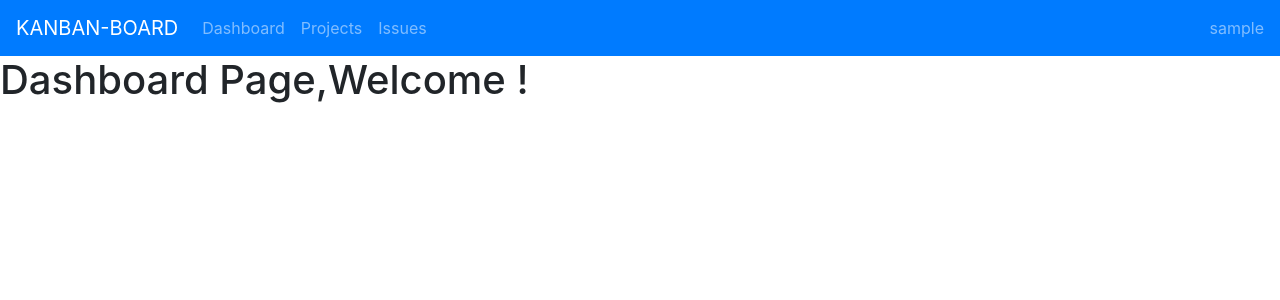
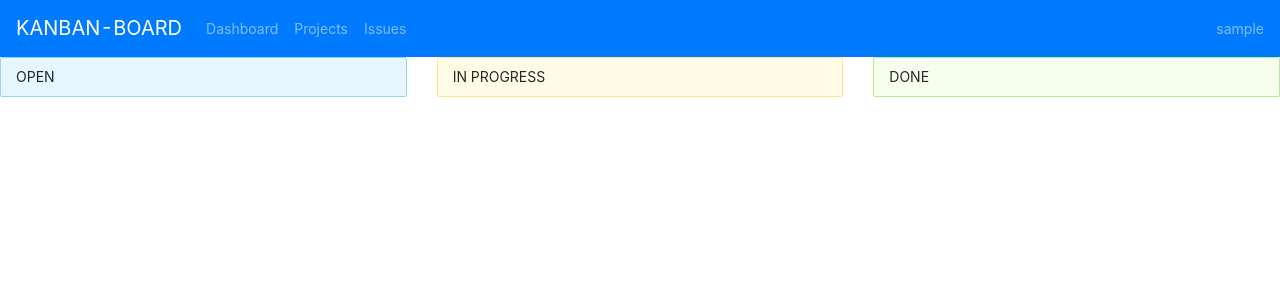
Before and after one commit to kursatcoskun/kanban-board, a React (Create React App) app: page /dashboard in a window 1280 px wide. Shown: the top 300 px of the page. Built offline with nearby package versions, Linux system fonts and the light colour scheme; sample sign-in values are in the browser's storage; what redux-immutable-state-invariant would draw is missing.

Commit message:
added dashboard organisms

```diff
--- a/package.json
+++ b/package.json
@@ -6,6 +6,7 @@
     "@testing-library/jest-dom": "^4.2.4",
     "@testing-library/react": "^9.3.2",
     "@testing-library/user-event": "^7.1.2",
+    "antd": "^4.7.3",
     "bootstrap": "^4.5.2",
     "prettier": "^2.1.2",
     "prop-types": "^15.7.2",
--- a/src/containers/dashboard/components/index.js
+++ b/src/containers/dashboard/components/index.js
@@ -1,2 +1,3 @@
 export * from "./organismsDashboard";
 export * from "./dashboardPage";
+export * from "./moleculesDashboardIssueTable";
--- /dev/null
+++ b/src/containers/dashboard/components/moleculesDashboardIssueTable.js
@@ -0,0 +1,18 @@
+import React from "react";
+import AtomsAlert from "../../../shared/components/atoms/atomsAlert";
+import PropTypes from "prop-types";
+
+const MoleculesDashboardIssueTable = (props) => {
+  return (
+    <div>
+      <AtomsAlert type={props.type} message={props.message} />
+    </div>
+  );
+};
+
+MoleculesDashboardIssueTable.propTypes = {
+  message: PropTypes.string,
+  type: PropTypes.string,
+};
+
+export default MoleculesDashboardIssueTable;
--- a/src/containers/dashboard/components/organismsDashboard.js
+++ b/src/containers/dashboard/components/organismsDashboard.js
@@ -1,9 +1,22 @@
 import React from "react";
+import Row from "reactstrap/es/Row";
+import Col from "reactstrap/es/Col";
+import MoleculesDashboardIssueTable from "./moleculesDashboardIssueTable";
 
 const OrganismsDashboard = () => {
   return (
     <div>
-      <h1>Dashboard Page,Welcome !</h1>
+      <Row>
+        <Col sm="4">
+          <MoleculesDashboardIssueTable message="OPEN" type="info" />
+        </Col>
+        <Col sm="4">
+          <MoleculesDashboardIssueTable message="IN PROGRESS" type="warning" />
+        </Col>
+        <Col sm="4">
+          <MoleculesDashboardIssueTable message="DONE" type="success" />
+        </Col>
+      </Row>
     </div>
   );
 };
--- a/src/index.js
+++ b/src/index.js
@@ -8,6 +8,7 @@ import { BrowserRouter } from "react-router-dom";
 import configureStore from "./state/configureStore";
 import initialState from "./state/initialState";
 import { Provider } from "react-redux";
+import "antd/dist/antd.css";
 
 const store = configureStore(initialState);
 
--- /dev/null
+++ b/src/shared/components/atoms/atomsAlert.js
@@ -0,0 +1,18 @@
+import React from "react";
+import { Alert } from "antd";
+import PropTypes from "prop-types";
+
+const AtomsAlert = (props) => {
+  return (
+    <div>
+      <Alert message={props.message} type={props.type} />
+    </div>
+  );
+};
+
+AtomsAlert.propTypes = {
+  message: PropTypes.string,
+  type: PropTypes.string,
+};
+
+export default AtomsAlert;
--- a/src/shared/components/atoms/index.js
+++ b/src/shared/components/atoms/index.js
@@ -1,3 +1,4 @@
 export * from "./atomsButton";
 export * from "./atomsNavbarBrand";
 export * from "./atomsNavItem";
+export * from "./atomsAlert";
```
Also changed, not shown: src/utils/tokenInterceptor.js (added, +15 -0 lines), 1 other file (tests, documents, lock files or other folders).
